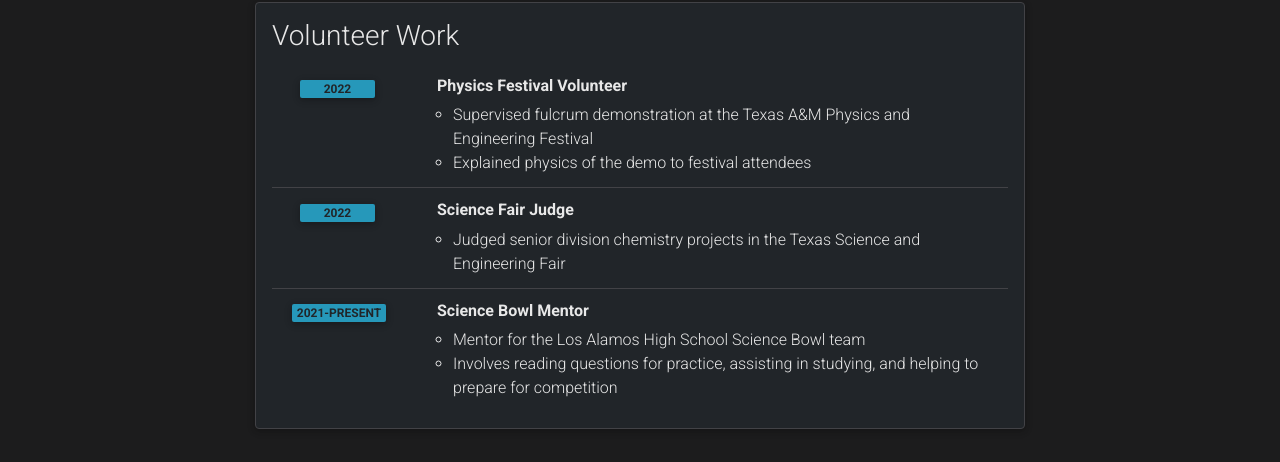
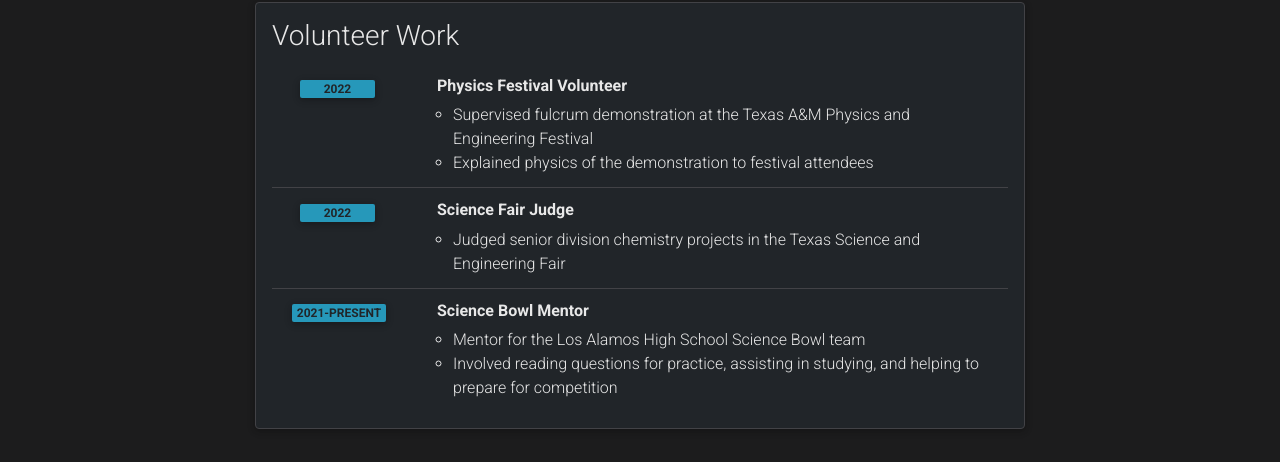
Before and after one commit to anthonylestone/anthonylestone.github.io, a Jekyll site: the page built from _pages/cv.md, in a window 1280 px wide and 900 px high, scrolled down 1599 px. Shown: the part 361-823 px from the top of the window. Built offline with Jekyll 4.4.1, drawn with Linux system fonts in a browser that asks for light colours; comment, search, counter and statistics services are not loaded; a style sheet for code colours, icons or effects is not loaded; some of the changed text lies outside the part shown.

Commit message:
edits to resume, edited resume page html

```diff
--- a/_data/cv.yml
+++ b/_data/cv.yml
@@ -27,7 +27,7 @@
     - year: 2021-present
       items:
         - National Merit Scholarship
-        - Texas A&M Presidents Endowed Scholarship
+        - Texas A&M President's Endowed Scholarship
     - year: 2021
       items:
         - International Science and Engineering Fair - <a href="/projects/muography/">2nd Place in Physics and Astronomy</a>
@@ -87,7 +87,7 @@
       year: 2022
       items:
         - Supervised fulcrum demonstration at the Texas A&M Physics and Engineering Festival
-        - Explained physics of the demo to festival attendees
+        - Explained physics of the demonstration to festival attendees
     - title: Science Fair Judge
       year: 2022
       items:
@@ -96,4 +96,4 @@
       year: 2021-present
       items:
         - Mentor for the Los Alamos High School Science Bowl team
-        - Involves reading questions for practice, assisting in studying, and helping to prepare for competition
+        - Involved reading questions for practice, assisting in studying, and helping to prepare for competition
--- a/_layouts/cv.html
+++ b/_layouts/cv.html
@@ -6,7 +6,7 @@
 
           <header class="post-header">
             <h1 class="post-title">{{ page.title }} {% if page.cv_pdf %}
-              <a href="{{ page.cv_pdf | prepend: 'assets/pdf/' | relative_url}}" target="_blank" rel="noopener noreferrer" class="float-right"> <font size="2">Download here!</font> <i class="fas fa-file-pdf"></i></a>{% endif %}
+              <a href="{{ page.cv_pdf | prepend: 'assets/pdf/' | relative_url}}" target="_blank" rel="noopener noreferrer" class="float-right"> <font size="2">Download</font> <i class="fas fa-file-pdf"></i></a>{% endif %}
             </h1>
             <p class="post-description">{{ page.description }}</p>
           </header>
```
Also changed, not shown: 1 other file.
